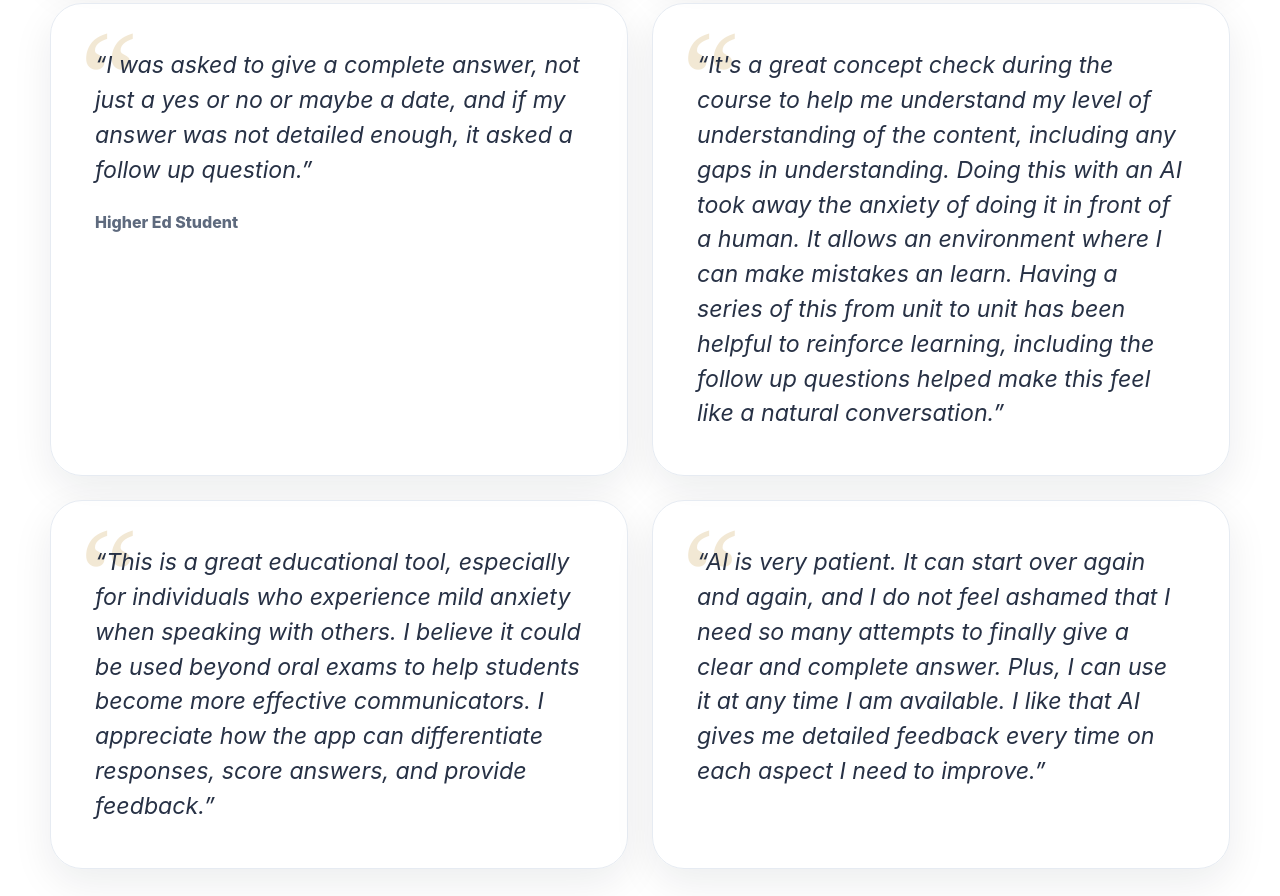
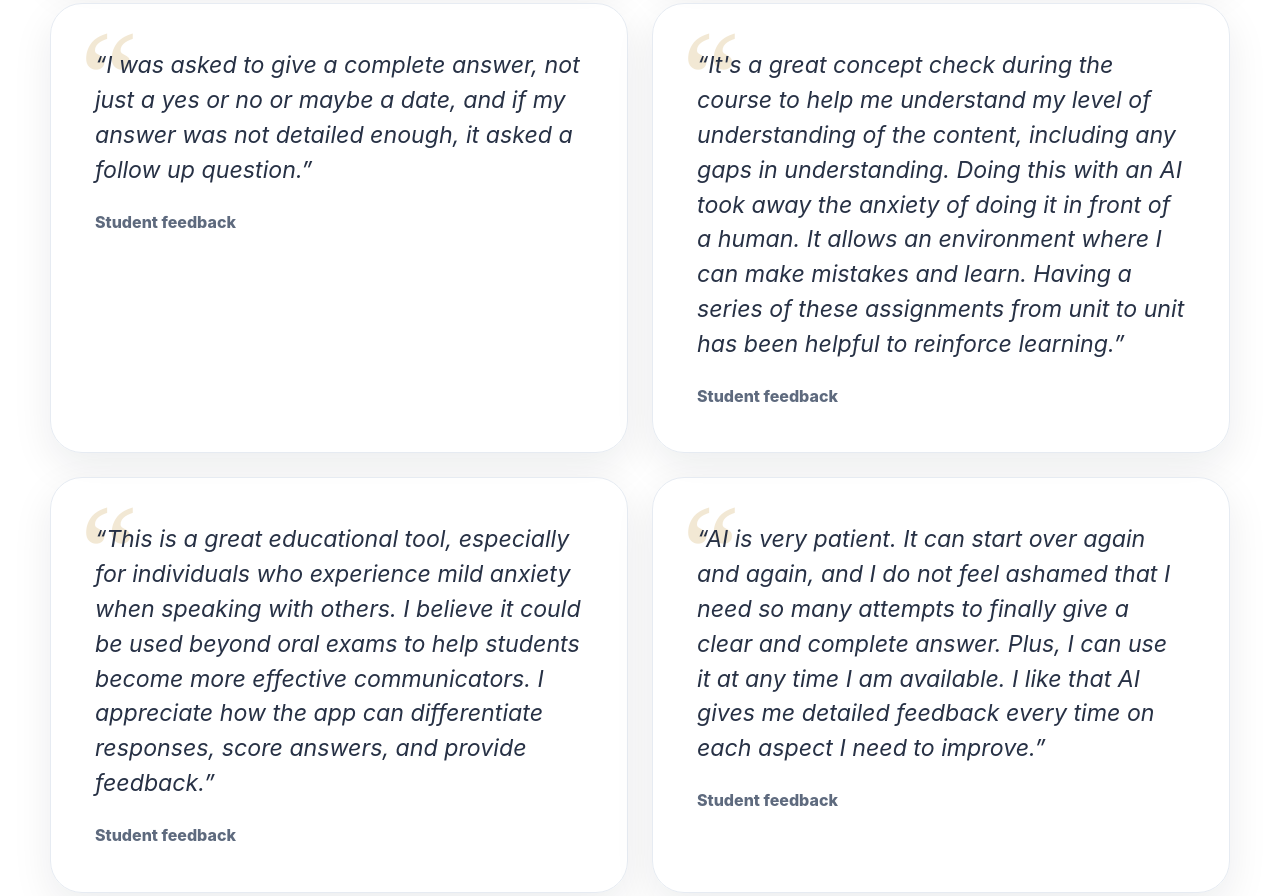
Before and after one commit to BivinSadler/elenkis, a plain HTML site: page index.html in a window 1280 px wide. Shown: the part 8997-9893 px from the top of the page. Drawn offline with Linux system fonts and the light colour scheme.

Commit message:
Correct student feedback and university references
Updated student feedback citations and improved clarity in student comments. Changed university name for Dr. Andrew Shean.

```diff
--- a/index.html
+++ b/index.html
@@ -232,16 +232,19 @@
         </blockquote>
         <blockquote>
           <p>“I was asked to give a complete answer, not just a yes or no or maybe a date, and if my answer was not detailed enough, it asked a follow up question.”</p>
-          <cite>Higher Ed Student</cite>
+          <cite>Student feedback</cite>
         </blockquote>
         <blockquote>
-          <p>“It's a great concept check during the course to help me understand my level of understanding of the content, including any gaps in understanding. Doing this with an AI took away the anxiety of doing it in front of a human. It allows an environment where I can make mistakes an learn. Having a series of this from unit to unit has been helpful to reinforce learning, including the follow up questions helped make this feel like a natural conversation.”</p>
+          <p>“It's a great concept check during the course to help me understand my level of understanding of the content, including any gaps in understanding. Doing this with an AI took away the anxiety of doing it in front of a human. It allows an environment where I can make mistakes and learn. Having a series of these assignments from unit to unit has been helpful to reinforce learning.”</p>
+          <cite>Student feedback</cite>
         </blockquote>
         <blockquote>
           <p>“This is a great educational tool, especially for individuals who experience mild anxiety when speaking with others. I believe it could be used beyond oral exams to help students become more effective communicators. I appreciate how the app can differentiate responses, score answers, and provide feedback.”</p>
+          <cite>Student feedback</cite>
         </blockquote>
         <blockquote>
           <p>“AI is very patient. It can start over again and again, and I do not feel ashamed that I need so many attempts to finally give a clear and complete answer. Plus, I can use it at any time I am available. I like that AI gives me detailed feedback every time on each aspect I need to improve.”</p>
+          <cite>Student feedback</cite>
         </blockquote>
       </div>
     </section>
@@ -286,7 +289,7 @@
         <article class="team-card">
           <h3>Dr. Andrew Shean <a class="team-link" href="https://www.linkedin.com/in/andrew-shean/" target="_blank" rel="noopener noreferrer" aria-label="Andrew Shean on LinkedIn"><img src="assets/linkedin-mark.svg" alt="" aria-hidden="true" /></a></h3>
           <p class="team-role">Higher Ed / Online Strategy</p>
-          <p class="team-bio">Provost / Chief Academic Officer<br />LA Pacific University</p>
+          <p class="team-bio">Provost / Chief Academic Officer<br />Azusa Pacific Global University</p>
         </article>
 
         <article class="team-card">
```
